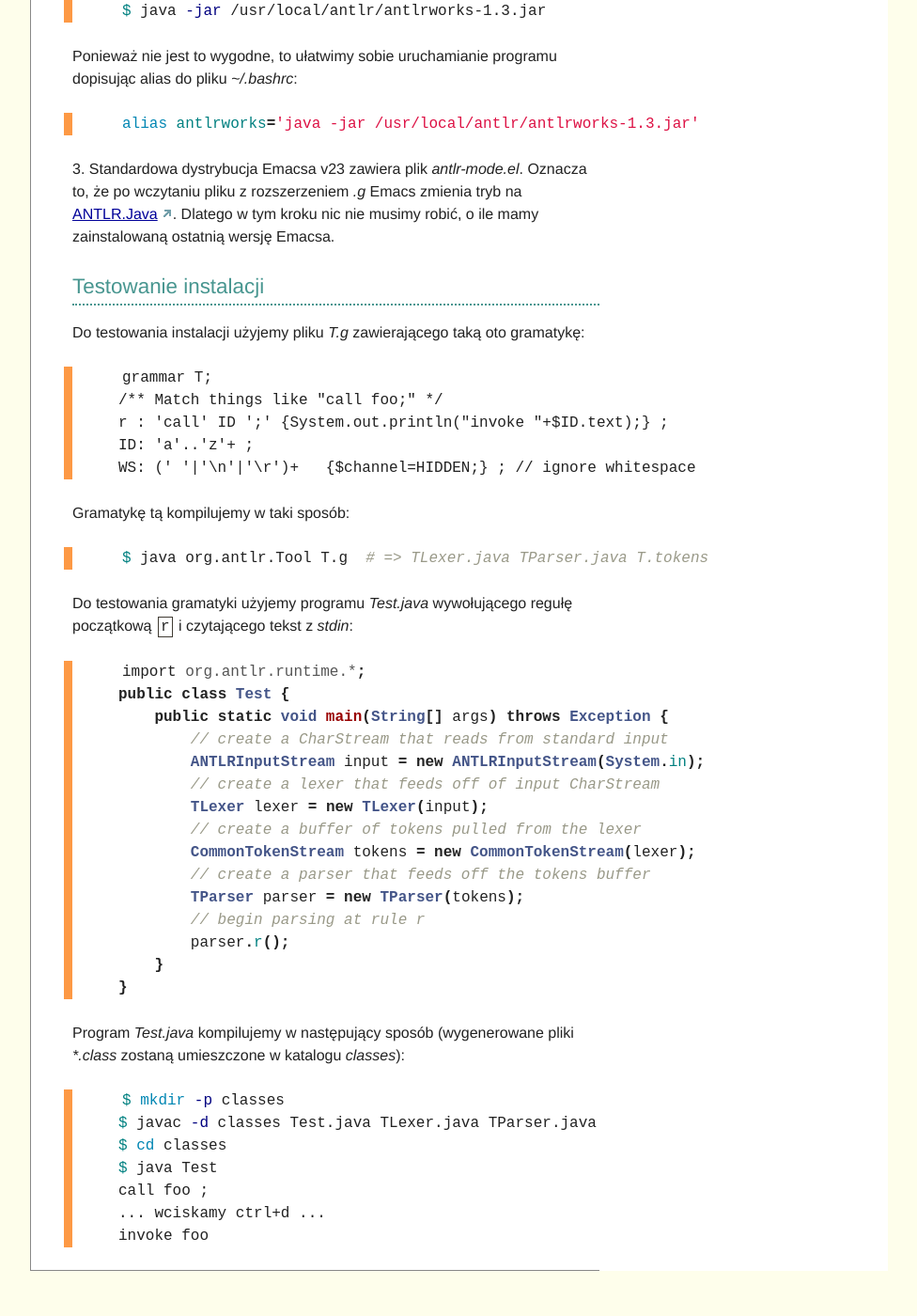
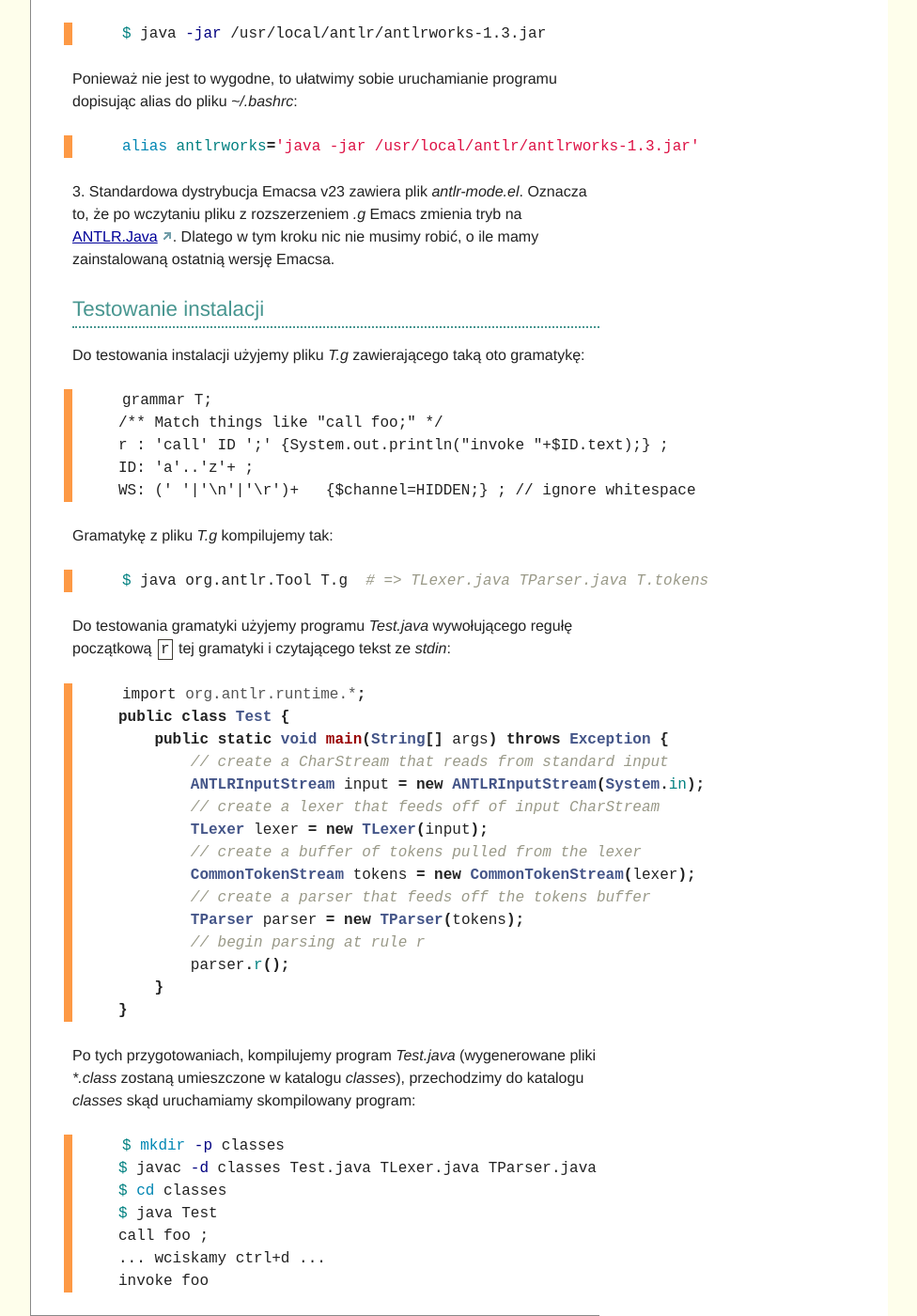
Before and after one commit to fidytek/antlr-tutorial, a Jekyll site: the page built from _posts/2009-10-01-install.markdown, in a window 1280 px wide and 1400 px high, scrolled down 662 px. Shown: the whole window at 94% size, without its empty margins (12-988 px from the left). Built offline with Jekyll 4.4.1, drawn with Linux system fonts in a browser that asks for light colours; Markdown is read by kramdown in place of the engine named in the settings; before the commit the page ends 2014 px from its top, so only the background shows below that; some of the changed text lies outside the part shown.

Commit message:
polerowanie pierwszych dwóch wpisów

```diff
--- a/_posts/2009-10-01-install.markdown
+++ b/_posts/2009-10-01-install.markdown
@@ -2,6 +2,10 @@
 layout: post
 title: Instalacja w trzech krokach
 ---
+
+<blockquote>
+<img src="../../../../images/antlr.png" alt="[ANTLR]" />
+</blockquote>
 
 # {{ page.title }}
 
@@ -63,14 +69,14 @@
 WS: (' '|'\n'|'\r')+   {$channel=HIDDEN;} ; // ignore whitespace
 {% endhighlight %}
 
-Gramatykę tą kompilujemy w taki sposób:
+Gramatykę z pliku *T.g* kompilujemy tak:
 
 {% highlight bash %}
 $ java org.antlr.Tool T.g  # => TLexer.java TParser.java T.tokens
 {% endhighlight %}
 
 Do testowania gramatyki użyjemy programu *Test.java* wywołującego regułę początkową
-`r` i czytającego tekst z *stdin*:
+`r` tej gramatyki i czytającego tekst ze *stdin*:
 
 {% highlight java %}
 import org.antlr.runtime.*;
@@ -90,9 +96,10 @@
 }
 {% endhighlight %}
 
-Program *Test.java* kompilujemy w następujący sposób
+Po tych przygotowaniach, kompilujemy program *Test.java*
 (wygenerowane pliki *\*.class* zostaną umieszczone w katalogu
-*classes*):
+*classes*), przechodzimy do katalogu *classes* skąd
+uruchamiamy skompilowany program:
 
 {% highlight bash %}
 $ mkdir -p classes
```
Also changed, not shown: other parts of _posts/2009-10-01-install.markdown (+4 -2 lines), _posts/2009-06-12-jekyll-howto.markdown (+6 -5 lines).
